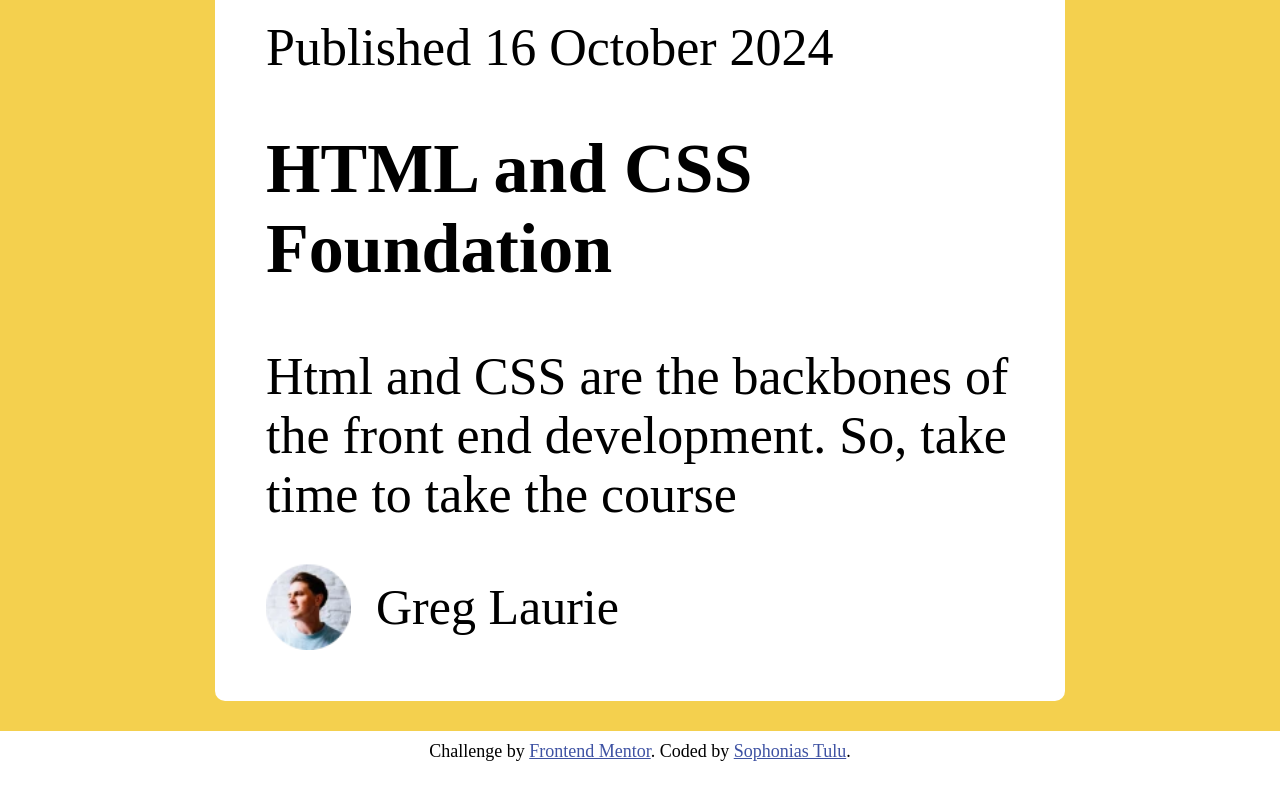
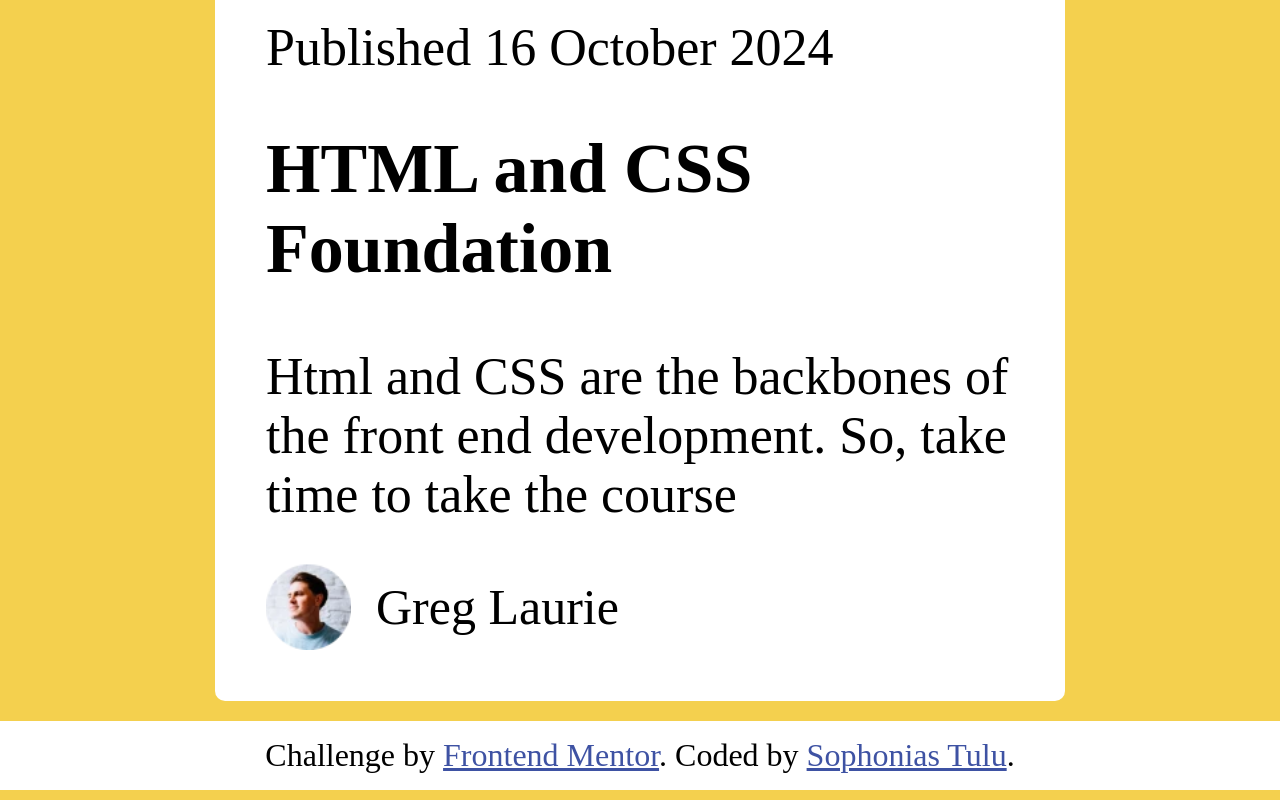
Before and after one commit to GitHelveer/BlogPreviewCard, a plain HTML site: page blog-preview-card-main/index.html in a window 1280 px wide. Shown: the part 643-1443 px from the top of the page. Before the commit the page ends 1415 px from the top, so only its background shows below. Drawn offline with Linux system fonts and the light colour scheme.

Commit message:
final and final

```diff
--- a/blog-preview-card-main/index.html
+++ b/blog-preview-card-main/index.html
@@ -9,14 +9,7 @@
   <title>Frontend Mentor | Blog preview card</title>
   <link rel="stylesheet" href="index.css">
   <!-- Feel free to remove these styles or customise in your own stylesheet 👍 -->
-  <style>
-    .attribution { font-size: 18px; text-align: center; }
-    .attribution a { color: hsl(228, 45%, 44%); }
-    .attribution{ background: white;}
-    .attribution{padding: 10px;}
-    .attribution{position: relative;top: 10px;}
 
-  </style>
 </head>
 <body>
   <div class="generalbox">
@@ -35,7 +28,7 @@
 
   <div class="attribution">
     Challenge by <a href="https://www.frontendmentor.io?ref=challenge" target="_blank">Frontend Mentor</a>.
-    Coded by <a href="#">Sophonias Tulu</a>.
+    Coded by <a href="https://githelveer.github.io/Personal-Portfolio/">Sophonias Tulu</a>.
   </div>
 
   </div>
```
